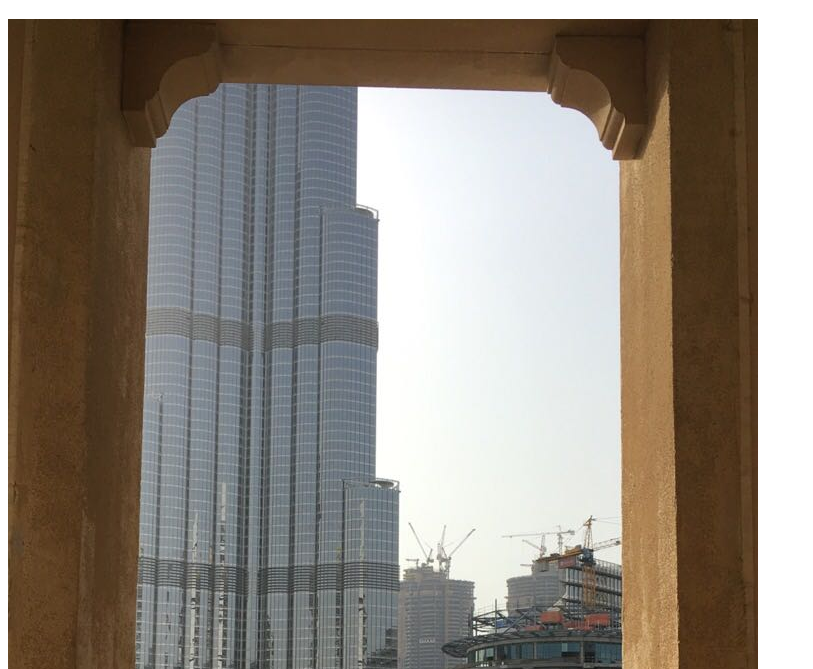
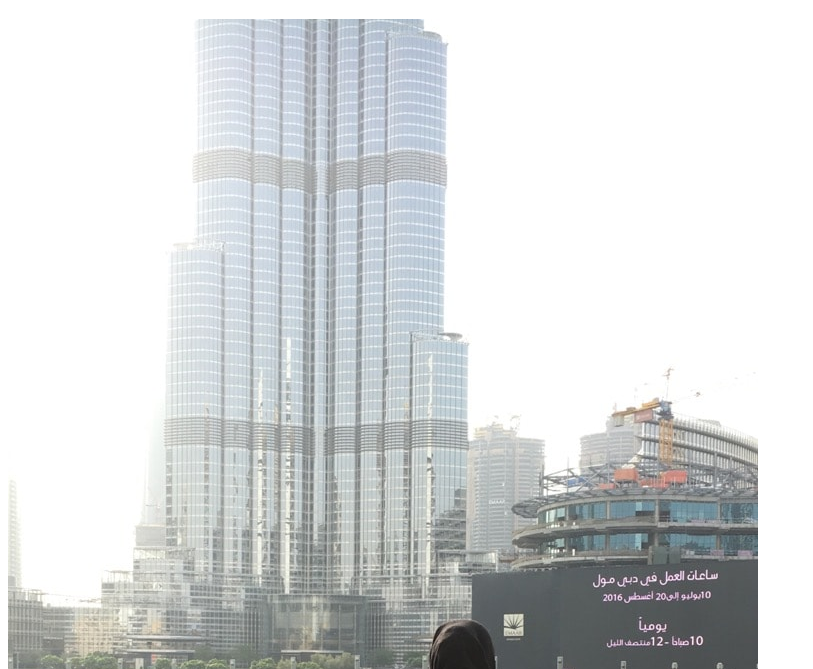
Before and after one commit to wardhai/Project-1, a plain HTML site: page adventures.html in a window 1280 px wide. Shown: the part 131-800 px from the top of the page, without its empty margins (0-813 px from the left). Drawn offline with Linux system fonts and the light colour scheme.

Commit message:
image update

```diff
--- a/adventures.html
+++ b/adventures.html
@@ -20,7 +20,7 @@
 
   <section>
    <p>
-  <img src= "images/IMG_1152.jpg" alt="Dubai" >
+  <img src= "images/IMG_3861.jpg" alt="Dubai" >
   </p>
   <h2> Dubai | Burj Khalifa </h2>
 
```
Also changed, not shown: images/IMG_1152.JPG (deleted), images/IMG_3861.JPG (added).
